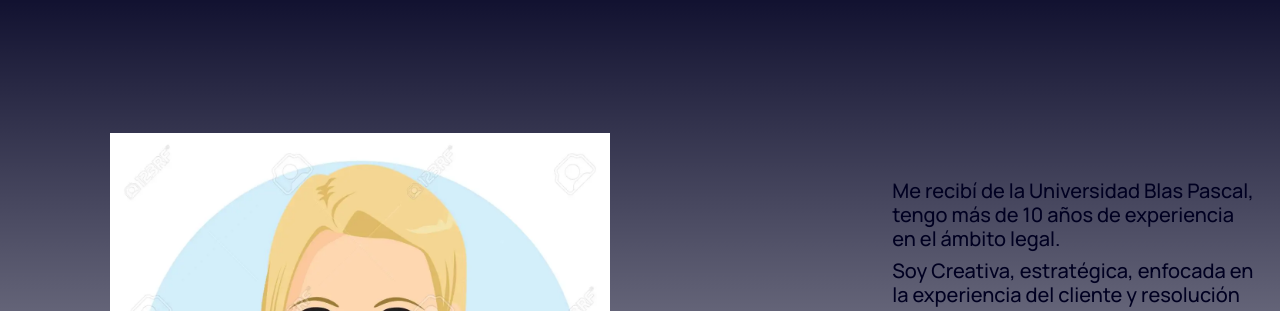
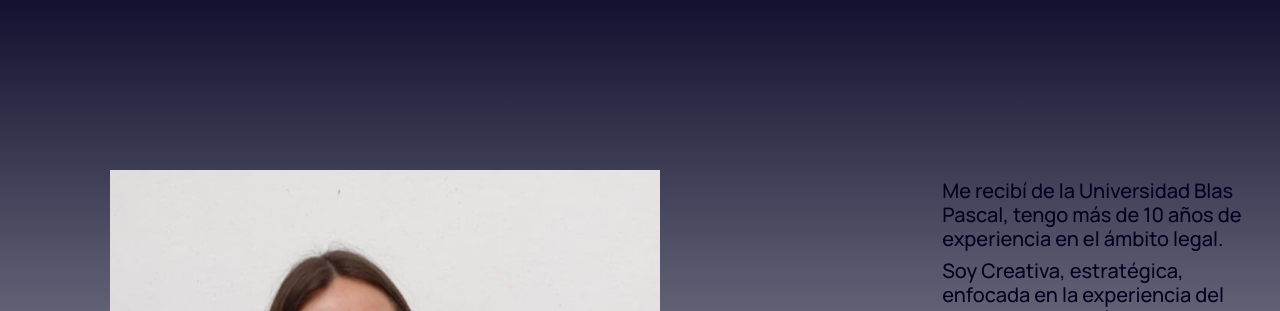
Before and after one commit to 21Romina/Preentrega-2, a website: page pages/acerca-de-mi.html in a window 1280 px wide. Shown: the part 147-458 px from the top of the page. Drawn offline with nearby package versions, Linux system fonts and the light colour scheme; a web font is replaced by a local one.

Commit message:
Se cambia imagen de acerca de mi

```diff
--- a/pages/acerca-de-mi.html
+++ b/pages/acerca-de-mi.html
@@ -32,7 +32,7 @@
             <h1>Acerca de mí</h1>
             <div class="divContainerAcercaDeMi">
                 <div class="divImg">
-                    <img src="../images/imgperfil/usuaria.webp" alt="Imagen de 'mí'">
+                    <img src="../images/imgperfil/usuaria-real.jpeg" alt="Imagen de 'mí'">
                 </div>
                 <div class="divTitulo">
                     <h2>Abogada <span>& Procuradora</span> </h2>
--- a/sass/style.scss
+++ b/sass/style.scss
@@ -158,8 +158,8 @@ body {
 }
 
 div.divImg img {
-  width: 500px;
-  height: 500px;
+  width: 550px;
+  height: 450px;
   margin: 10px;
 }
 
```
Also changed, not shown: css/style.css, images/imgperfil/usuaria-real.jpeg (added).
